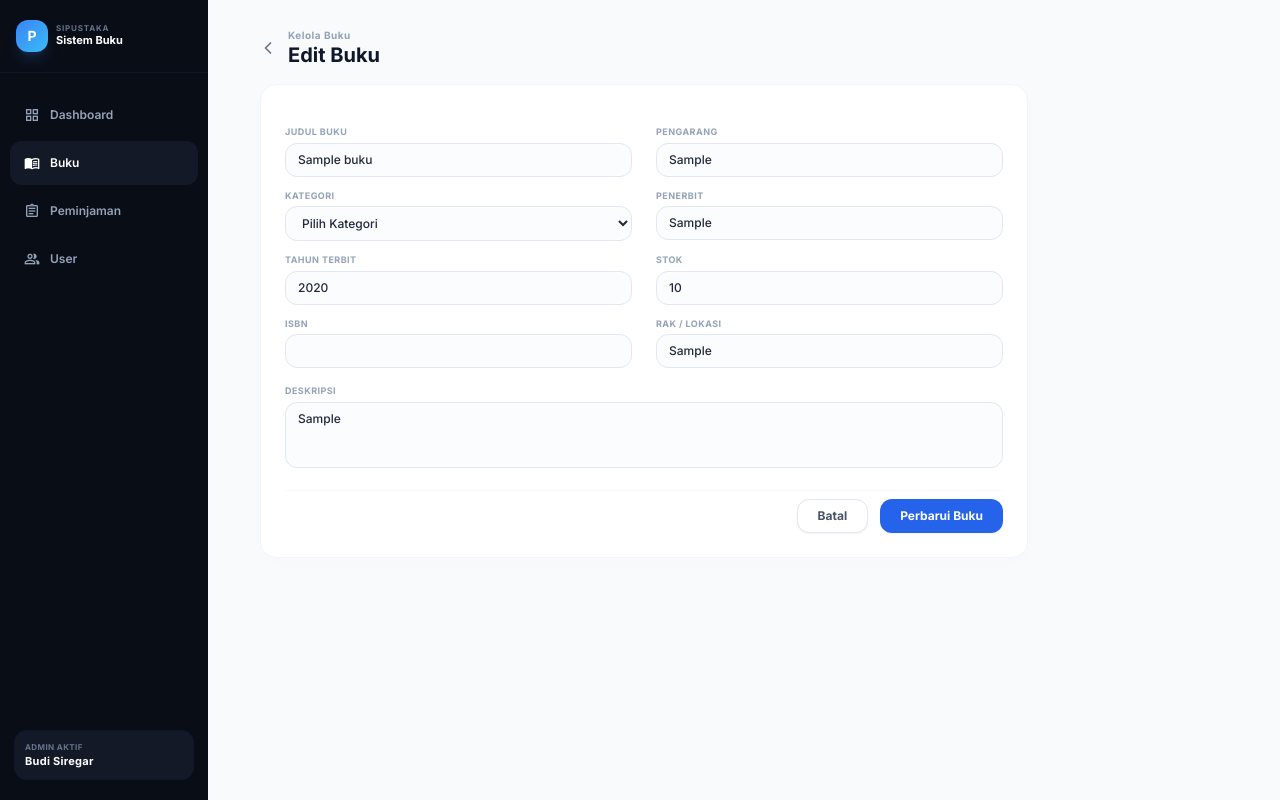
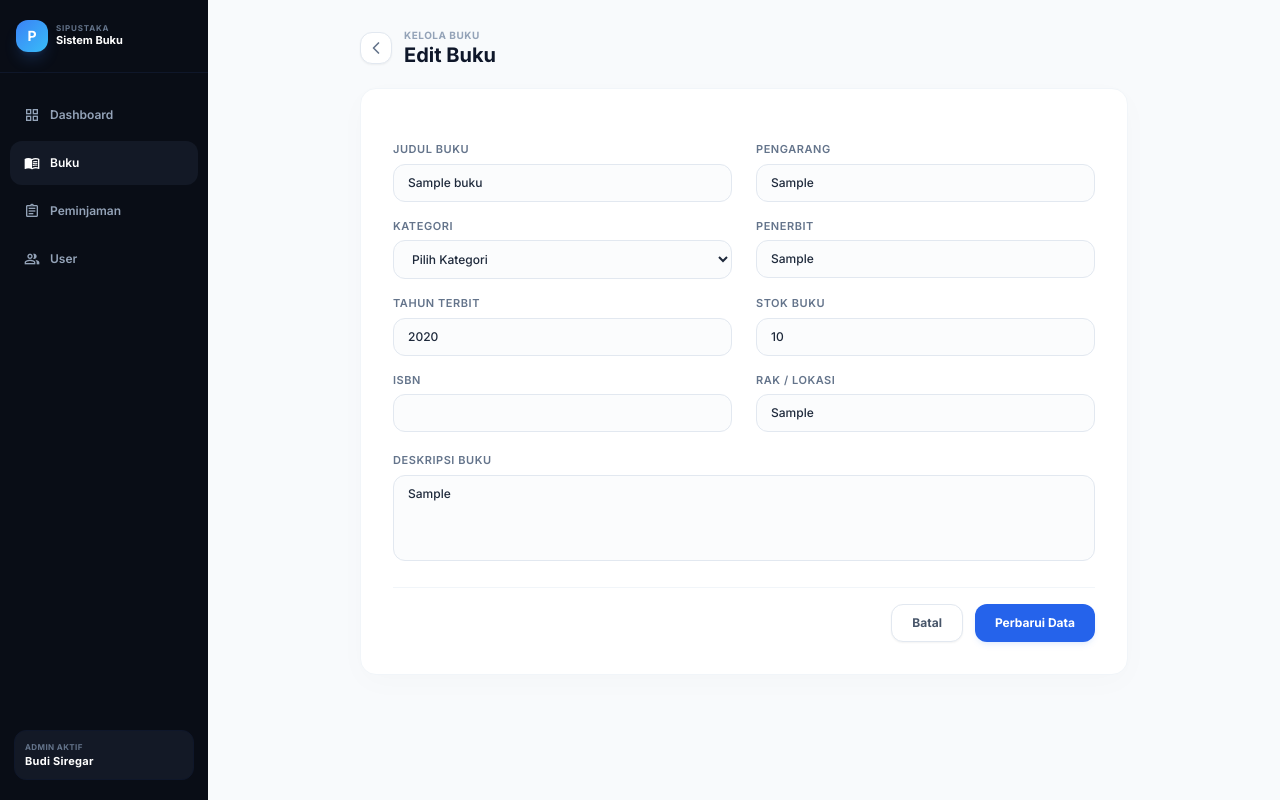
Before and after one commit to nuraizyrasyid-stack/Project-SKL, a Django app: page /buku/edit/1/ in a window 1280 px wide. Run offline with Django 5.2, Linux system fonts and the light colour scheme; tables that the repository leaves empty hold one stand-in row (values such as "Sample post"); some libraries are stand-ins or nearby versions.

Commit message:
Initial commit SIPUSTAKA

```diff
--- a/perpustakaan/templates/base.html
+++ b/perpustakaan/templates/base.html
@@ -12,6 +12,7 @@
     <link href="https://fonts.googleapis.com/css2?family=Material+Icons+Outlined" rel="stylesheet" />
 
     <script src="https://cdn.tailwindcss.com"></script>
+
     <script>
         tailwind.config = {
             theme: {
@@ -34,6 +35,7 @@
             },
         };
     </script>
+
     <style>
         body {
             font-family: Inter, sans-serif;
@@ -50,10 +52,14 @@
     </style>
 </head>
 
-<body class="bg-[#f8fafc] text-slate-900 h-screen overflow-hidden">
-    <div class="h-screen flex flex-col md:flex-row">
+<body class="bg-[#f8fafc] text-slate-900">
 
-        <aside class="w-full md:w-52 h-screen bg-[#090d16] text-slate-100 flex-none flex flex-col justify-between">
+    <div class="min-h-screen flex flex-col md:flex-row">
+
+
+        <aside class="w-full md:w-52 bg-[#090d16] text-slate-100 flex flex-col">
+
+
             <div>
                 <div class="px-4 py-5 border-b border-slate-900">
                     <div class="flex items-center gap-2">
@@ -61,15 +67,21 @@
                             class="w-8 h-8 rounded-xl bg-gradient-to-br from-brand-500 to-sky-400 flex items-center justify-center shadow-lg shadow-brand-500/20">
                             <span class="text-sm font-bold text-white">P</span>
                         </div>
+
                         <div>
                             <p class="text-[8px] font-bold text-slate-500 uppercase tracking-[0.1em] leading-none">
-                                SIPUSTAKA</p>
-                            <h1 class="text-[11px] font-bold text-white mt-0.5 leading-tight">Sistem Buku</h1>
+                                SIPUSTAKA
+                            </p>
+
+                            <h1 class="text-[11px] font-bold text-white mt-0.5 leading-tight">
+                                Sistem Buku
+                            </h1>
                         </div>
                     </div>
                 </div>
 
                 <nav class="px-2.5 py-5 space-y-1">
+
                     <a href="{% url 'index' %}"
                         class="w-full rounded-xl px-3.5 py-2.5 flex items-center gap-2.5 transition text-[12px] font-semibold {% if request.path == '/' %}text-white bg-[#131926]{% else %}text-slate-400 hover:text-white hover:bg-[#131926]/50{% endif %}">
                         <span class="material-icons-outlined text-base">grid_view</span>
@@ -93,23 +105,33 @@
                         <span class="material-icons-outlined text-base">people_alt</span>
                         User
                     </a>
+
                 </nav>
             </div>
 
-            <div class="px-3.5 pb-5">
+
+            <div class="mt-auto px-3.5 pb-5">
                 <div class="rounded-xl bg-[#131926] p-2.5 border border-slate-900">
-                    <p class="text-[8px] font-bold text-slate-500 uppercase tracking-wider">Admin Aktif</p>
-                    <p class="mt-0.5 text-[11px] font-bold text-white tracking-wide leading-tight">Budi Siregar</p>
+                    <p class="text-[8px] font-bold text-slate-500 uppercase tracking-wider">
+                        Admin Aktif
+                    </p>
+
+                    <p class="mt-0.5 text-[11px] font-bold text-white tracking-wide leading-tight">
+                        Budi Siregar
+                    </p>
                 </div>
             </div>
+
         </aside>
 
-        <main class="flex-1 overflow-y-auto p-7 no-scrollbar">
+
+        <main class="flex-1 p-7">
             {% block content %}
             {% endblock %}
         </main>
 
     </div>
+
 </body>
 
 </html>
--- a/perpustakaan/templates/buku/buku_edit.html
+++ b/perpustakaan/templates/buku/buku_edit.html
@@ -4,100 +4,91 @@
 
 {% block content %}
 
-<div class="w-full max-w-3xl flex items-center gap-3 mb-4 ml-4 md:ml-6">
-    <a href="{% url 'buku_list' %}" class="text-slate-500 hover:text-slate-700 transition">
+<div class="w-full max-w-3xl flex items-center gap-3 mb-5 mx-auto">
+    <a href="{% url 'buku_list' %}" class="flex items-center justify-center w-8 h-8 rounded-xl bg-white border border-slate-200 text-slate-500 hover:text-slate-800 hover:border-slate-300 shadow-sm transition">
         <svg class="w-4 h-4" fill="none" stroke="currentColor" stroke-width="2.5" viewBox="0 0 24 24">
             <path stroke-linecap="round" stroke-linejoin="round" d="M15.75 19.5L8.25 12l7.5-7.5" />
         </svg>
     </a>
     <div>
-        <p class="text-[10px] text-slate-400 font-bold tracking-wider">Kelola Buku</p>
+        <p class="text-[10px] text-slate-400 font-bold tracking-wider uppercase">Kelola Buku</p>
         <h1 class="text-xl font-bold text-slate-900 leading-tight">Edit Buku</h1>
     </div>
 </div>
 
-<div
-    class="w-full max-w-3xl bg-white rounded-2xl border border-slate-100 shadow-[0_4px_25px_rgb(0,0,0,0.01)] p-6 ml-4 md:ml-6">
-    <form method="POST" action="{% url 'buku_edit' buku.id %}" class="space-y-4">
+<div class="w-full max-w-3xl bg-white rounded-2xl border border-slate-100 shadow-[0_8px_30px_rgb(0,0,0,0.02)] p-6 md:p-8 mx-auto">
+    <form method="POST" action="{% url 'buku_edit' buku.id %}" class="space-y-5">
         {% csrf_token %}
 
-        <div class="grid grid-cols-1 md:grid-cols-2 gap-x-6 gap-y-3">
+        <div class="grid grid-cols-1 md:grid-cols-2 gap-x-6 gap-y-4">
             <div>
-                <label class="block text-[9px] font-extrabold text-slate-400 uppercase tracking-wider mb-1">Judul
-                    Buku</label>
+                <label class="block text-[11px] font-semibold text-slate-500 uppercase tracking-wider mb-1.5">Judul Buku</label>
                 <input type="text" name="judul" value="{{ buku.judul }}" required
-                    class="w-full px-3 py-2 rounded-xl border border-slate-200 text-xs text-slate-800 font-medium bg-slate-50/50 focus:outline-none focus:border-blue-500 focus:bg-white transition">
+                    class="w-full px-3.5 py-2.5 rounded-xl border border-slate-200 text-xs text-slate-800 font-medium bg-slate-50/60 focus:outline-none focus:border-blue-500 focus:bg-white focus:ring-4 focus:ring-blue-50 transition duration-200">
             </div>
 
             <div>
-                <label
-                    class="block text-[9px] font-extrabold text-slate-400 uppercase tracking-wider mb-1">Pengarang</label>
+                <label class="block text-[11px] font-semibold text-slate-500 uppercase tracking-wider mb-1.5">Pengarang</label>
                 <input type="text" name="pengarang" value="{{ buku.pengarang }}" required
-                    class="w-full px-3 py-2 rounded-xl border border-slate-200 text-xs text-slate-800 font-medium bg-slate-50/50 focus:outline-none focus:border-blue-500 focus:bg-white transition">
+                    class="w-full px-3.5 py-2.5 rounded-xl border border-slate-200 text-xs text-slate-800 font-medium bg-slate-50/60 focus:outline-none focus:border-blue-500 focus:bg-white focus:ring-4 focus:ring-blue-50 transition duration-200">
             </div>
 
             <div>
-                <label
-                    class="block text-[9px] font-extrabold text-slate-400 uppercase tracking-wider mb-1">Kategori</label>
+                <label class="block text-[11px] font-semibold text-slate-500 uppercase tracking-wider mb-1.5">Kategori</label>
                 <select name="kategori" required
-                    class="w-full px-3 py-2 rounded-xl border border-slate-200 text-xs text-slate-800 font-medium bg-slate-50/50 focus:outline-none focus:border-blue-500 focus:bg-white transition">
+                    class="w-full px-3.5 py-2.5 rounded-xl border border-slate-200 text-xs text-slate-800 font-medium bg-slate-50/60 focus:outline-none focus:border-blue-500 focus:bg-white focus:ring-4 focus:ring-blue-50 transition duration-200">
                     <option value="">Pilih Kategori</option>
                     {% for kategori in pilihan_kategori %}
-                   <option value="{{ kategori }}" {% if kategori == buku.kategori %}selected{% endif %}>{{ kategori }}</option>
-                    </option>
+                    <option value="{{ kategori }}" {% if kategori == buku.kategori %}selected{% endif %}>{{ kategori }}</option>
                     {% endfor %}
                 </select>
             </div>
 
             <div>
-                <label
-                    class="block text-[9px] font-extrabold text-slate-400 uppercase tracking-wider mb-1">Penerbit</label>
+                <label class="block text-[11px] font-semibold text-slate-500 uppercase tracking-wider mb-1.5">Penerbit</label>
                 <input type="text" name="penerbit" value="{{ buku.penerbit }}" required
-                    class="w-full px-3 py-2 rounded-xl border border-slate-200 text-xs text-slate-800 font-medium bg-slate-50/50 focus:outline-none focus:border-blue-500 focus:bg-white transition">
+                    class="w-full px-3.5 py-2.5 rounded-xl border border-slate-200 text-xs text-slate-800 font-medium bg-slate-50/60 focus:outline-none focus:border-blue-500 focus:bg-white focus:ring-4 focus:ring-blue-50 transition duration-200">
             </div>
 
             <div>
-                <label class="block text-[9px] font-extrabold text-slate-400 uppercase tracking-wider mb-1">Tahun
-                    Terbit</label>
+                <label class="block text-[11px] font-semibold text-slate-500 uppercase tracking-wider mb-1.5">Tahun Terbit</label>
                 <input type="number" name="tahun_terbit" value="{{ buku.tahun_terbit }}" required
-                    class="w-full px-3 py-2 rounded-xl border border-slate-200 text-xs text-slate-800 font-medium bg-slate-50/50 focus:outline-none focus:border-blue-500 focus:bg-white transition">
+                    class="w-full px-3.5 py-2.5 rounded-xl border border-slate-200 text-xs text-slate-800 font-medium bg-slate-50/60 focus:outline-none focus:border-blue-500 focus:bg-white focus:ring-4 focus:ring-blue-50 transition duration-200">
             </div>
 
             <div>
-                <label class="block text-[9px] font-extrabold text-slate-400 uppercase tracking-wider mb-1">Stok</label>
+                <label class="block text-[11px] font-semibold text-slate-500 uppercase tracking-wider mb-1.5">Stok Buku</label>
                 <input type="number" name="stok" value="{{ buku.stok }}" required
-                    class="w-full px-3 py-2 rounded-xl border border-slate-200 text-xs text-slate-800 font-medium bg-slate-50/50 focus:outline-none focus:border-blue-500 focus:bg-white transition">
+                    class="w-full px-3.5 py-2.5 rounded-xl border border-slate-200 text-xs text-slate-800 font-medium bg-slate-50/60 focus:outline-none focus:border-blue-500 focus:bg-white focus:ring-4 focus:ring-blue-50 transition duration-200">
             </div>
 
             <div>
-                <label class="block text-[9px] font-extrabold text-slate-400 uppercase tracking-wider mb-1">ISBN</label>
+                <label class="block text-[11px] font-semibold text-slate-500 uppercase tracking-wider mb-1.5">ISBN</label>
                 <input type="text" name="isbn" value="{{ buku.isbn }}" required
-                    class="w-full px-3 py-2 rounded-xl border border-slate-200 text-xs text-slate-800 font-medium bg-slate-50/50 focus:outline-none focus:border-blue-500 focus:bg-white transition">
+                    class="w-full px-3.5 py-2.5 rounded-xl border border-slate-200 text-xs text-slate-800 font-medium bg-slate-50/60 focus:outline-none focus:border-blue-500 focus:bg-white focus:ring-4 focus:ring-blue-50 transition duration-200">
             </div>
 
             <div>
-                <label class="block text-[9px] font-extrabold text-slate-400 uppercase tracking-wider mb-1">Rak /
-                    Lokasi</label>
+                <label class="block text-[11px] font-semibold text-slate-500 uppercase tracking-wider mb-1.5">Rak / Lokasi</label>
                 <input type="text" name="rak" value="{{ buku.rak }}" required
-                    class="w-full px-3 py-2 rounded-xl border border-slate-200 text-xs text-slate-800 font-medium bg-slate-50/50 focus:outline-none focus:border-blue-500 focus:bg-white transition">
+                    class="w-full px-3.5 py-2.5 rounded-xl border border-slate-200 text-xs text-slate-800 font-medium bg-slate-50/60 focus:outline-none focus:border-blue-500 focus:bg-white focus:ring-4 focus:ring-blue-50 transition duration-200">
             </div>
         </div>
 
         <div>
-            <label
-                class="block text-[9px] font-extrabold text-slate-400 uppercase tracking-wider mb-1">Deskripsi</label>
-            <textarea name="deskripsi" rows="3"
-                class="w-full px-3 py-2 rounded-xl border border-slate-200 text-xs text-slate-800 font-medium bg-slate-50/50 focus:outline-none focus:border-blue-500 focus:bg-white transition resize-none">{{ buku.deskripsi }}</textarea>
+            <label class="block text-[11px] font-semibold text-slate-500 uppercase tracking-wider mb-1.5">Deskripsi Buku</label>
+            <textarea name="deskripsi" rows="4"
+                class="w-full px-3.5 py-2.5 rounded-xl border border-slate-200 text-xs text-slate-800 font-medium bg-slate-50/60 focus:outline-none focus:border-blue-500 focus:bg-white focus:ring-4 focus:ring-blue-50 transition duration-200 resize-none">{{ buku.deskripsi }}</textarea>
         </div>
 
-        <div class="flex justify-end gap-3 pt-2 border-t border-slate-50">
+        <div class="flex justify-end gap-3 pt-4 border-t border-slate-100">
             <a href="{% url 'buku_list' %}"
-                class="px-5 py-2 bg-white border border-slate-200 rounded-xl text-xs font-bold text-slate-600 hover:bg-slate-50 transition shadow-sm flex items-center">
+                class="px-5 py-2.5 bg-white border border-slate-200 rounded-xl text-xs font-bold text-slate-600 hover:bg-slate-50 hover:text-slate-800 shadow-sm transition flex items-center">
                 Batal
             </a>
             <button type="submit"
-                class="px-5 py-2 bg-blue-600 hover:bg-blue-700 text-white rounded-xl text-xs font-bold transition shadow-sm flex items-center">
-                Perbarui Buku
+                class="px-5 py-2.5 bg-blue-600 hover:bg-blue-700 text-white rounded-xl text-xs font-bold shadow-md shadow-blue-500/10 hover:shadow-blue-500/20 transition flex items-center">
+                Perbarui Data
             </button>
         </div>
     </form>
--- a/perpustakaan/templates/buku/buku_hapus.html
+++ b/perpustakaan/templates/buku/buku_hapus.html
@@ -4,7 +4,7 @@
 
 {% block content %}
 
-<div class="w-full max-w-xl flex items-center gap-3 mb-4 ml-4 md:ml-6">
+<div class="w-full max-w-xl flex items-center gap-3 mb-4 mx-auto">
     <a href="{% url 'buku_list' %}" class="text-slate-500 hover:text-slate-700 transition">
         <svg class="w-4 h-4" fill="none" stroke="currentColor" stroke-width="2.5" viewBox="0 0 24 24">
             <path stroke-linecap="round" stroke-linejoin="round" d="M15.75 19.5L8.25 12l7.5-7.5" />
@@ -16,7 +16,7 @@
     </div>
 </div>
 
-<div class="w-full max-w-xl bg-white rounded-2xl border border-slate-100 shadow-[0_4px_25px_rgb(0,0,0,0.01)] p-6 ml-4 md:ml-6 space-y-6">
+<div class="w-full max-w-xl bg-white rounded-2xl border border-slate-100 shadow-[0_4px_25px_rgb(0,0,0,0.01)] p-6 mx-auto space-y-6">
     <div>
         <p class="text-xs text-slate-600 mb-1">Anda akan menghapus:</p>
         <h2 class="text-base font-bold text-slate-900 mb-2">{{ buku.judul }}</h2>
--- a/perpustakaan/templates/peminjaman/pinjam_list.html
+++ b/perpustakaan/templates/peminjaman/pinjam_list.html
@@ -11,7 +11,7 @@
 
   <script src="https://unpkg.com/lucide@latest"></script>
 
-  <a href="{% url 'peminjaman_tambah' %}" class="inline-flex items-center gap-2
+  <a href="{% url 'peminjaman_tambah' %}" class="inline-flex items-center gap-2 self-start
           bg-[#2563eb] hover:bg-[#1d4ed8]
           text-white text-sm font-medium
           px-5 py-2.5
@@ -31,7 +31,7 @@
 
 <div class="bg-white rounded-2xl border border-slate-100 shadow-[0_4px_30px_rgb(0,0,0,0.015)] overflow-hidden">
   <div class="overflow-x-auto">
-    <table class="w-full text-left border-collapse">
+    <table class="w-full text-left border-collapse min-w-[1000px]">
       <thead>
         <tr
           class="border-b border-slate-100 text-[10px] font-bold text-slate-500 uppercase tracking-wider bg-slate-50/50">
--- a/perpustakaan/templates/siswa/siswa_list.html
+++ b/perpustakaan/templates/siswa/siswa_list.html
@@ -27,7 +27,7 @@
 </div>
 
 <div class="rounded-2xl bg-white p-6 shadow-sm border border-slate-200/60 overflow-x-auto">
-  <table class="min-w-full text-left text-xs">
+  <table class="min-w-full text-left text-xs min-w-[700px]">
     <thead>
       <tr class="border-b border-slate-100 text-slate-400 font-extrabold">
         <th class="pb-4 px-4 w-16">ID</th>
--- a/perpustakaan/views.py
+++ b/perpustakaan/views.py
@@ -78,9 +78,9 @@ def buku_tambah(request):
         with connection.cursor() as cursor:
 
             cursor.execute("""
-                INSERT INTO buku (judul, pengarang, kategori, penerbit, tahun_terbit, rak, stok, deskripsi)
-                VALUES (%s, %s, %s, %s, %s, %s, %s, %s)
-            """, [judul, pengarang, kategori, penerbit, tahun, rak, stok, deskripsi])
+                INSERT INTO buku (judul, pengarang, kategori, penerbit, tahun_terbit, rak, stok, deskripsi, isbn)
+                VALUES (%s, %s, %s, %s, %s, %s, %s, %s, %s)
+            """, [judul, pengarang, kategori, penerbit, tahun, rak, stok, deskripsi, isbn])
 
         return redirect('buku_list')
 
@@ -113,14 +113,15 @@ def buku_edit(request, pk):
         rak = request.POST.get('rak')
         stok = request.POST.get('stok')
         deskripsi = request.POST.get('deskripsi')
+        isbn = request.POST.get('isbn')
 
         with connection.cursor() as cursor:
             cursor.execute("""
                 UPDATE buku SET
                     judul = %s, pengarang = %s, kategori = %s, penerbit = %s,
-                    tahun_terbit = %s, rak = %s, stok = %s, deskripsi = %s
+                    tahun_terbit = %s, rak = %s, stok = %s, deskripsi = %s,  isbn = %s
                 WHERE id = %s
-            """, [judul, pengarang, kategori, penerbit, tahun_terbit, rak, stok, deskripsi, pk])
+            """, [judul, pengarang, kategori, penerbit, tahun_terbit, rak, stok, deskripsi, isbn, pk])
         return redirect('buku_list')
     with connection.cursor() as cursor:
         cursor.execute("SELECT * FROM buku WHERE id = %s", [pk])
```
Also changed, not shown: perpustakaan/templates/buku/buku_list.html (+13 -6 lines), perpustakaan/templates/buku/buku_tambah.html (+7 -3 lines).
